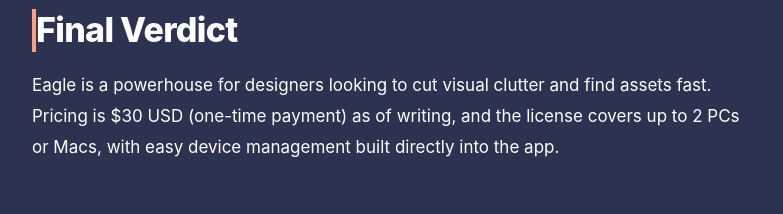
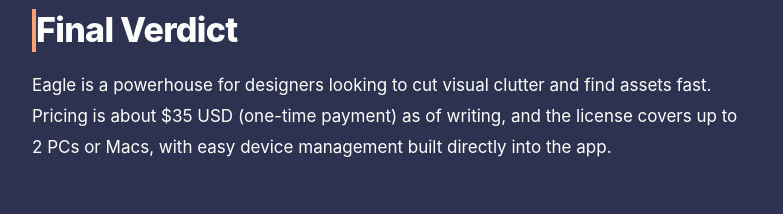
Before and after one commit to shahtufail117/shahtufailweb, a plain HTML site: page blog/article-be-eagle-cool.html in a window 1280 px wide. Shown: the part 2811-3025 px from the top of the page, without its empty margins (248-1031 px from the left). Drawn offline with Linux system fonts and the light colour scheme.

Commit message:
Update Eagle pricing from $30 to $35 USD

```diff
--- a/blog/article-be-eagle-cool.html
+++ b/blog/article-be-eagle-cool.html
@@ -206,7 +206,7 @@
 <h2>Final Verdict</h2>
 <p>
   Eagle is a powerhouse for designers looking to cut visual clutter and
-  find assets fast. Pricing is $30 USD (one-time payment) as of writing,
+  find assets fast. Pricing is about $35 USD (one-time payment) as of writing,
   and the license covers up to 2 PCs or Macs, with easy device management
   built directly into the app.
 </p>
```
